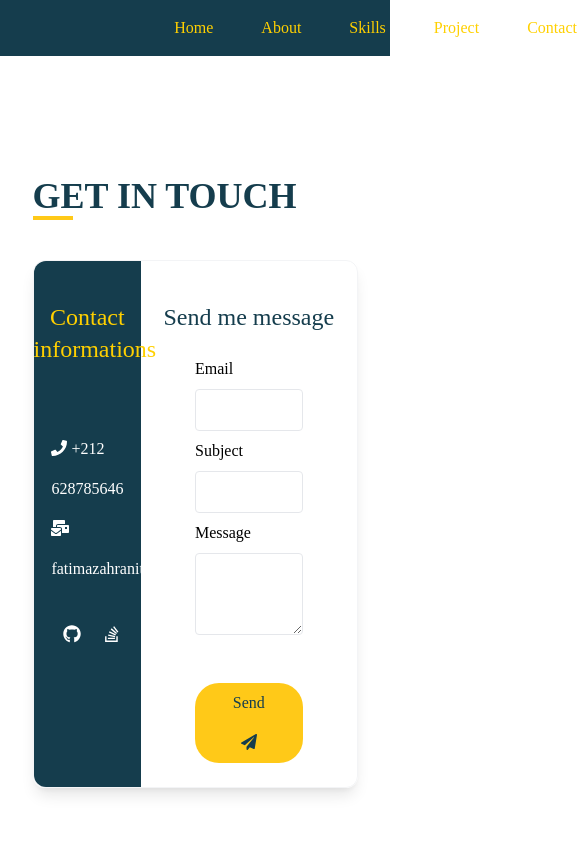
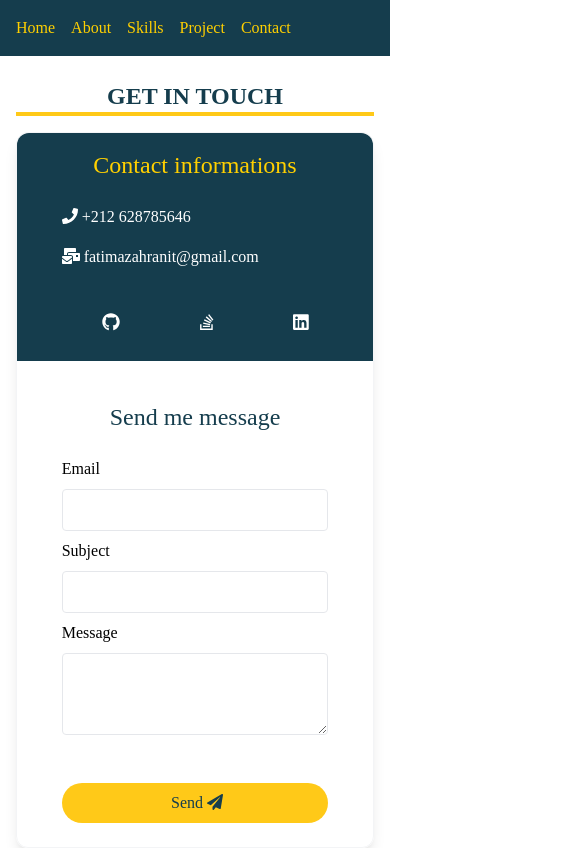
Before and after one commit to Ben-Fatima/Portfolio, a Next.js app: page /contact in a window 390 px wide. Shown: the whole page, 585 px wide, since content can reach past the window. Built offline with nearby package versions, Linux system fonts and the light colour scheme.

Commit message:
add responsive design

```diff
--- a/components/Header.js
+++ b/components/Header.js
@@ -1,9 +1,8 @@
 const Header = () => {
   return (
-    <h1 className="mont mt-20 sky-600 font-black xl:leading-loose xl:text-4xl">
-      Hello there!
-      <br /> I'm Fatima zahra. <br />
-      I'm a <p className="inline-block sky-400">computer science student.</p>
+    <h1 className="mont leading-10 mt-20 text-2xl sky-600 font-black xl:leading-loose xl:text-4xl">
+      Hello there! I'm Fatima zahra. I'm a
+      <p className="inline-block sky-400"> computer science student.</p>
     </h1>
   );
 };
--- a/components/Navbar.js
+++ b/components/Navbar.js
@@ -1,23 +1,33 @@
 import Link from "next/link";
 
-const Navbar = ({ css, items }) => {
+const Navbar = () => {
   return (
-    <nav className={css}>
-      <div className="flex mx-auto w-1/4">
+    <nav className="sticky top-0 z-10 w-full p-4 bg-sky-600">
+      <div className="flex space-x-4 lg:mx-auto w-1/4">
         <Link href="/home">
-          <a className={items}>Home</a>
+          <a className="lg:px-6 mont inline-block fuchsia hover:text-blue-100">
+            Home
+          </a>
         </Link>
         <Link href="/about">
-          <a className={items}>About</a>
+          <a className="lg:px-6 mont inline-block fuchsia hover:text-blue-100">
+            About
+          </a>
         </Link>
         <Link href="/skills">
-          <a className={items}>Skills</a>
+          <a className="lg:px-6 mont inline-block fuchsia hover:text-blue-100">
+            Skills
+          </a>
         </Link>
         <Link href="/project">
-          <a className={items}>Project</a>
+          <a className="lg:px-6 mont inline-block fuchsia hover:text-blue-100">
+            Project
+          </a>
         </Link>
         <Link href="/contact">
-          <a className={items}>Contact</a>
+          <a className="lg:px-6 mont inline-block fuchsia hover:text-blue-100">
+            Contact
+          </a>
         </Link>
       </div>
     </nav>
--- a/components/Quote.js
+++ b/components/Quote.js
@@ -1,7 +1,7 @@
 const Quote = () => {
   return (
     <>
-      <p className="quote text-xl sky-600">
+      <p className="quote mt-8 xl:text-xl sky-600">
         "Take every opportunity and make it your best experience!"
       </p>
     </>
--- a/components/SocialMedia.js
+++ b/components/SocialMedia.js
@@ -6,25 +6,25 @@ import { faYoutube } from "@fortawesome/free-brands-svg-icons";
 const SocialMedia = ({ css }) => {
   return (
     <div className={css}>
-      <div className="px-3">
+      <div className="px-10 xl:px-4">
         <FontAwesomeIcon
           className="hover:text-yellow-500 cursor-pointer"
           icon={faGithub}
         />
       </div>
-      <div className="px-3">
+      <div className="px-10 xl:px-4">
         <FontAwesomeIcon
           className="hover:text-yellow-500 cursor-pointer"
           icon={faStackOverflow}
         />
       </div>
-      <div className="px-3">
+      <div className="px-10 xl:px-4">
         <FontAwesomeIcon
           className="hover:text-yellow-500 cursor-pointer"
           icon={faLinkedin}
         />
       </div>
-      <div className="px-3">
+      <div className="px-10 xl:px-4">
         <FontAwesomeIcon
           className="hover:text-yellow-500 cursor-pointer"
           icon={faYoutube}
--- a/components/Title.js
+++ b/components/Title.js
@@ -1,10 +1,10 @@
 const Title = ({ children }) => {
   return (
-    <div className="pb-10 py-10">
-      <h1 className="sky-600 text-4xl font-bold mont w-full uppercase">
+    <div className="lg:pb-10 lg:py-10">
+      <h1 className="sky-600 text-center text-2xl lg:text-left lg:text-4xl font-bold mont w-full uppercase">
         {children}
       </h1>
-      <div className="w-10 h-1 bg-gold" />
+      <div className="lg:w-10 lg:h-1 bg-gold h-1" />
     </div>
   );
 };
--- a/pages/about.js
+++ b/pages/about.js
@@ -39,18 +39,18 @@ const About = () => {
         css="sticky top-0 z-10 w-full p-4 bg-sky-600"
         items="px-6 mont inline-block fuchsia hover:text-blue-100"
       />
-      <div className="w-10/12 mx-auto mt-24" id="about">
+      <div className="w-11/12 mt-6 lg:w-10/12 mx-auto lg:mt-24" id="about">
         <Title>About me</Title>
         <motion.div
           variants={moveUp}
           initial="hidden"
           animate="show"
-          className="flex"
+          className="lg:flex"
         >
-          <div className="px-4">
+          <div className="mx-auto px-4">
             <Image src={about} />
           </div>
-          <div className="w-3/5">
+          <div className="lg:w-3/5">
             <p className="block mont border border-gray-100 rounded-xl p-8 leading-10 text-lg text-justify">
               Hello again!
               <motion.div
@@ -95,7 +95,7 @@ const About = () => {
                     boxShadow: "0px 0px 12px rgb(255,255,255)",
                     backgroundColor: "rgb(17, 46, 58)",
                   }}
-                  className="bg-sky-600 py-2 px-4 rounded-3xl text-white mont mt-12 focus:outline-none"
+                  className="w-full lg:w-1/2 mb-4 bg-sky-600 py-2 px-4 rounded-3xl text-white mont mt-12 focus:outline-none"
                 >
                   <p className="inline-block">Download resume</p>
                   <div className="px-1 inline-block">
--- a/pages/contact.js
+++ b/pages/contact.js
@@ -87,32 +87,35 @@ function Form({ setPage }) {
           css="sticky top-0 z-10 w-full p-4 bg-sky-600"
           items="px-6 mont inline-block fuchsia hover:text-blue-100"
         />
-        <div className="w-10/12 mx-auto mt-20">
+        <div className="w-11/12 lg:w-10/12 mx-auto mt-6 indigo-900">
           <Title>get in touch</Title>
           <motion.div
             variants={moveUp}
             initial="hidden"
             animate="show"
-            className="flex shadow-lg rounded-xl border border-gray-100 mont"
+            className="lg:flex mt-4 shadow-lg rounded-xl border border-gray-100 mont"
           >
-            <div className="w-1/3 bg-sky-600 rounded-l-xl text-white pb-6">
-              <h2 className="fuchsia text-2xl mont  w-full text-center mt-10">
+            <div className="w-full lg:w-1/3 bg-sky-600 rounded-tl-xl rounded-tr-xl lg:rounded-r-none lg:rounded-l-xl text-white pb-6">
+              <h2 className="fuchsia text-2xl mont  w-full text-center pt-4">
                 Contact informations
               </h2>
-              <div className="w-2/3 mx-auto mt-16">
+              <div className="w-9/12 mx-auto lg:w-2/3 mx-auto mt-4 lg:mt-16">
                 <p className="leading-10">
                   <FontAwesomeIcon icon={faPhone} /> +212 628785646
                   <br />
                   <FontAwesomeIcon icon={faMailBulk} /> fatimazahranit@gmail.com
                 </p>
-                <SocialMedia css="flex mt-8 text-lg text-white" />
+                <SocialMedia css="flex w-full mt-8 text-lg text-white" />
               </div>
             </div>
-            <form onSubmit={handleSubmit} className="w-2/3 rounded-r-xl pb-6">
+            <form
+              onSubmit={handleSubmit}
+              className="w-full lg:w-2/3 rounded-r-xl pb-6"
+            >
               <h2 className="text-2xl mont w-full sky-600 text-center mt-10">
                 Send me message
               </h2>
-              <div className="w-1/2 mx-auto leading-10 mont mt-4">
+              <div className="w-9/12 lg:w-1/2 mx-auto leading-10 mont mt-4">
                 <label className="block">Email</label>
                 <input
                   value={email}
@@ -150,7 +153,7 @@ function Form({ setPage }) {
                     color: "white",
                     backgroundColor: "rgba(218, 167, 0, 0.904)",
                   }}
-                  className="bg-gold rounded-3xl px-8 sky-600 mont mt-12 focus:outline-none"
+                  className="w-full mx-auto bg-gold rounded-3xl px-8 sky-600 mont mt-12 focus:outline-none"
                   type="submit"
                 >
                   <p className="px-1 inline-block">Send</p>
--- a/pages/home.js
+++ b/pages/home.js
@@ -17,16 +17,13 @@ const Leading = () => {
       transition={{ duration: 0.2 }}
       className="indigo-900 h-screen"
     >
-      <Navbar
-        css="sticky top-0 z-10 w-full p-4 bg-sky-600"
-        items="px-6 mont inline-block fuchsia hover:text-blue-100"
-      />
+      <Navbar />
       <div className="w-full pb-10">
-        <div className="w-10/12 flex mx-auto mt-14">
-          <div className="w-1/2">
+        <div className="w-11/12 lg:w-10/12 flex mx-auto mt-14">
+          <div className="w-full text-center lg:w-1/2 lg:text-left">
             <Header />
             <Quote />
-            <SocialMedia css="flex mt-8 text-lg sky-600" />
+            <SocialMedia css="flex mt-12 text-center sky-600" />
             <motion.button
               whileHover={{
                 scale: 1.05,
@@ -34,7 +31,7 @@ const Leading = () => {
                 color: "white",
                 backgroundColor: "rgba(218, 167, 0, 0.904)",
               }}
-              className="bg-gold py-2 px-4 rounded-3xl sky-600 mont mt-12 focus:outline-none"
+              className="w-11/12 lg:w-1/2 bg-gold py-2 px-4 rounded-3xl sky-600 mont mt-12 focus:outline-none"
             >
               <Link href="/contact">
                 <a>
```
Also changed, not shown: pages/skills.js (+11 -14 lines).
